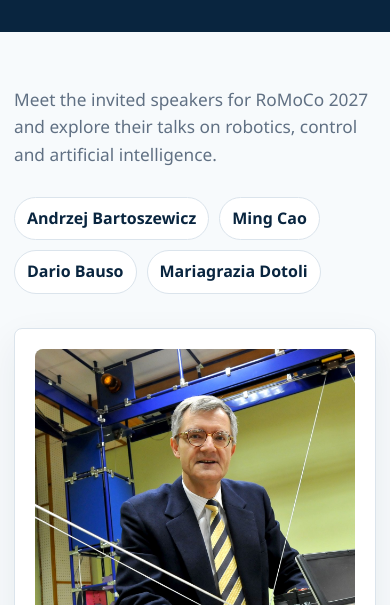
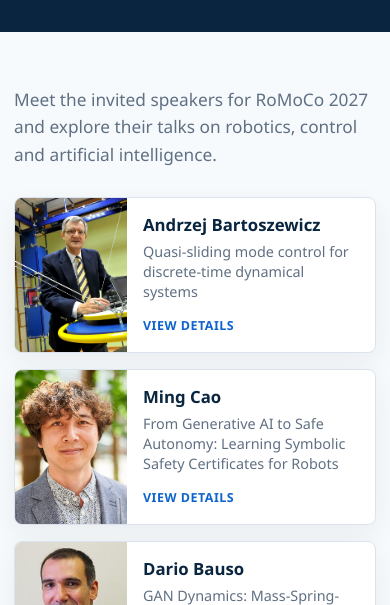
Before and after one commit to PiotrMie/romoco-2027, a website: page plenary-sessions.html in a window 390 px wide. Shown: the part 239-844 px from the top of the page. Drawn offline with Linux system fonts and the light colour scheme.

Commit message:
Redesign plenary speaker navigation

```diff
--- a/assets/css/style.css
+++ b/assets/css/style.css
@@ -1465,27 +1465,70 @@ img { max-width: 100%; height: auto; display: block; }
   font-size: 1.08rem;
 }
 
-.rm-plenary-jump {
+.rm-plenary-directory {
+  display: grid;
+  grid-template-columns: repeat(4, minmax(0, 1fr));
+  gap: 16px;
+  margin: 0 0 34px;
+}
+
+.rm-plenary-directory-card {
+  display: grid;
+  grid-template-rows: auto 1fr;
+  min-width: 0;
+  overflow: hidden;
+  border: 1px solid var(--rm-line);
+  border-radius: var(--rm-radius);
+  background: var(--rm-white);
+  color: var(--rm-navy);
+  text-decoration: none;
+  box-shadow: 0 10px 28px rgba(9, 37, 63, .06);
+  transition: transform .2s ease, border-color .2s ease, box-shadow .2s ease;
+}
+
+.rm-plenary-directory-card:hover,
+.rm-plenary-directory-card:focus-visible {
+  transform: translateY(-3px);
+  border-color: var(--rm-cyan);
+  color: var(--rm-navy);
+  box-shadow: 0 14px 34px rgba(9, 37, 63, .11);
+}
+
+.rm-plenary-directory-card img {
+  width: 100%;
+  aspect-ratio: 4 / 3;
+  object-fit: cover;
+  object-position: center 20%;
+  background: #eef3f7;
+}
+
+.rm-plenary-directory-copy {
   display: flex;
-  flex-wrap: wrap;
-  gap: 10px;
-  margin: 0 0 34px;
-}
-
-.rm-plenary-jump a {
-  display: inline-flex;
-  padding: 8px 12px;
-  border: 1px solid var(--rm-line);
-  border-radius: 999px;
-  background: var(--rm-white);
-  color: var(--rm-navy);
-  font-weight: 700;
-  text-decoration: none;
-}
-
-.rm-plenary-jump a:hover {
-  border-color: var(--rm-cyan);
+  flex-direction: column;
+  min-width: 0;
+  padding: 16px;
+}
+
+.rm-plenary-directory-copy strong {
+  margin-bottom: 7px;
+  font-size: 1.05rem;
+  line-height: 1.25;
+}
+
+.rm-plenary-directory-copy > span {
+  color: var(--rm-muted);
+  font-size: .9rem;
+  line-height: 1.4;
+}
+
+.rm-plenary-directory-copy small {
+  margin-top: auto;
+  padding-top: 14px;
   color: var(--rm-blue);
+  font-size: .78rem;
+  font-weight: 800;
+  text-transform: uppercase;
+  letter-spacing: .04em;
 }
 
 .rm-plenary-list {
@@ -1504,6 +1547,14 @@ img { max-width: 100%; height: auto; display: block; }
   border: 1px solid var(--rm-line);
   border-radius: var(--rm-radius);
   box-shadow: 0 14px 38px rgba(9, 37, 63, .07);
+}
+
+.rm-plenary-speaker-detail {
+  grid-template-columns: minmax(0, 1fr);
+}
+
+.rm-plenary-speaker-detail > :not(.rm-plenary-photo-wrap) {
+  grid-column: 1;
 }
 
 .rm-plenary-photo-wrap {
@@ -1614,7 +1665,28 @@ img { max-width: 100%; height: auto; display: block; }
   color: var(--rm-white);
 }
 
+@media (max-width: 1050px) {
+  .rm-plenary-directory {
+    grid-template-columns: repeat(2, minmax(0, 1fr));
+  }
+}
+
 @media (max-width: 760px) {
+  .rm-plenary-directory {
+    grid-template-columns: 1fr;
+  }
+
+  .rm-plenary-directory-card {
+    grid-template-columns: 112px minmax(0, 1fr);
+    grid-template-rows: 1fr;
+  }
+
+  .rm-plenary-directory-card img {
+    height: 100%;
+    min-height: 150px;
+    aspect-ratio: auto;
+  }
+
   .rm-plenary-speaker {
     grid-template-columns: 1fr;
     padding: 20px;
--- a/plenary-sessions.html
+++ b/plenary-sessions.html
@@ -32,10 +32,14 @@
     <h1 class="rm-page-title">Plenary Sessions</h1>
   </div></div>
   <div class="rm-section"><div class="rm-container"><p class="rm-plenary-intro">Meet the invited speakers for RoMoCo 2027 and explore their talks on robotics, control and artificial intelligence.</p>
-<nav class="rm-plenary-jump" aria-label="Plenary speakers"><a href="#andrzej-bartoszewicz">Andrzej Bartoszewicz</a><a href="#ming-cao">Ming Cao</a><a href="#dario-bauso">Dario Bauso</a><a href="#mariagrazia-dotoli">Mariagrazia Dotoli</a></nav>
+<nav class="rm-plenary-directory" aria-label="Plenary speakers">
+<a class="rm-plenary-directory-card" href="#andrzej-bartoszewicz"><img src="assets/img/speakers/andrzej-bartoszewicz.jpg" alt=""><span class="rm-plenary-directory-copy"><strong>Andrzej Bartoszewicz</strong><span>Quasi-sliding mode control for discrete-time dynamical systems</span><small>View details</small></span></a>
+<a class="rm-plenary-directory-card" href="#ming-cao"><img src="assets/img/speakers/ming-cao.jpg" alt=""><span class="rm-plenary-directory-copy"><strong>Ming Cao</strong><span>From Generative AI to Safe Autonomy: Learning Symbolic Safety Certificates for Robots</span><small>View details</small></span></a>
+<a class="rm-plenary-directory-card" href="#dario-bauso"><img src="assets/img/speakers/dario-bauso.jpg" alt=""><span class="rm-plenary-directory-copy"><strong>Dario Bauso</strong><span>GAN Dynamics: Mass-Spring-Damper Analogy</span><small>View details</small></span></a>
+<a class="rm-plenary-directory-card" href="#mariagrazia-dotoli"><img src="assets/img/speakers/mariagrazia-dotoli.jpg" alt=""><span class="rm-plenary-directory-copy"><strong>Mariagrazia Dotoli</strong><span>Safe, Ergonomic, and Efficient Human-Robot Collaboration: Advances in Control and Optimization for Industry 4.0</span><small>View details</small></span></a>
+</nav>
 <div class="rm-plenary-list">
-<section class="rm-plenary-speaker" id="andrzej-bartoszewicz">
-<div class="rm-plenary-photo-wrap"><img class="rm-plenary-photo" src="assets/img/speakers/andrzej-bartoszewicz.jpg" alt="Andrzej Bartoszewicz"></div>
+<section class="rm-plenary-speaker rm-plenary-speaker-detail" id="andrzej-bartoszewicz">
 <div>
 <p class="rm-plenary-role">Plenary speaker</p>
 <h2>Andrzej Bartoszewicz</h2>
@@ -46,10 +50,9 @@
 <p>We consider the idea of quasi-sliding motion, the concept of equivalent control, Furuta&#8217;s approach, switching and non-switching reaching laws, the model reference approach to DSMC, sliding manifold selection, state error bounds, optimal sliding surfaces, multirate output feedback DSMC, event-triggered sliding mode control, and higher-relative-degree sliding variables. We also discuss some discretization issues.</p>
 <h3>Biography</h3>
 <p>Andrzej Bartoszewicz is a professor at Lodz University of Technology and a leading specialist in control theory, sliding mode control and discrete-time systems. His research covers continuous and discrete sliding mode control, robust control, constrained and networked systems, power electronics, drives and cyber-physical systems. He is a full member of the Polish Academy of Sciences.</p>
-</p></div>
+</div>
 </section>
-<section class="rm-plenary-speaker" id="ming-cao">
-<div class="rm-plenary-photo-wrap"><img class="rm-plenary-photo" src="assets/img/speakers/ming-cao.jpg" alt="Ming Cao"></div>
+<section class="rm-plenary-speaker rm-plenary-speaker-detail" id="ming-cao">
 <div>
 <p class="rm-plenary-role">Plenary speaker</p>
 <h2>Ming Cao</h2>
@@ -65,10 +68,9 @@
 <p>He is an IEEE Fellow. He is the 2017 and inaugural recipient of the Manfred Thoma medal from the International Federation of Automatic Control (IFAC) and the 2016 recipient of the European Control Award sponsored by the European Control Association (EUCA).</p>
 <p>He is a Senior Editor for Systems and Control Letters, and is or has been an Associate Editor for IEEE Transactions on Automatic Control, IEEE Transaction on Control of Network Systems, IEEE Transactions on Neural Networks and Learning Systems, IEEE Transactions on Circuits and Systems, IEEE Robotics &amp; Automation Magazine, and IEEE Circuits and Systems Magazine. He is a member of the IFAC Council. He is the General Chair of IFAC World Congress in 2029 in Amsterdam.</p>
 <p>His research interests include autonomous robots and multi-agent systems, complex networks and decision-making processes.</p>
-</p></div>
+</div>
 </section>
-<section class="rm-plenary-speaker" id="dario-bauso">
-<div class="rm-plenary-photo-wrap"><img class="rm-plenary-photo" src="assets/img/speakers/dario-bauso.jpg" alt="Dario Bauso"></div>
+<section class="rm-plenary-speaker rm-plenary-speaker-detail" id="dario-bauso">
 <div>
 <p class="rm-plenary-role">Plenary speaker</p>
 <h2>Dario Bauso</h2>
@@ -83,10 +85,9 @@
 <h3>Biography</h3>
 <p>Dario Bauso has received the Laurea degree in Aeronautical Engineering in 2000 and the Ph.D. degree in Automatic Control and System Theory in 2004 from the University of Palermo, Italy. Since 2005 he has been with the Dipartimento di Ingegneria, University of Palermo (Italy). He was with the Jan C. Willems Center for Systems and Control, ENTEG, Faculty of Science and Engineering, University of Groningen (The Netherlands), where he was Full Professor and Chair of Operations Research for Engineering Systems.</p>
 <p>Since 2018 he has been a guest professor at Keio University, Japan. His research interests are in the field of Optimization, Optimal and Distributed Control, and Game Theory. Bauso was an Associate Editor of IEEE Transactions on Automatic Control from 2011 to 2016, of IFAC Automatica from 2015 to 2021, of IEEE Control Systems Letters from 2016 to 2021, of Dynamic Games and Applications from 2011 to 2022, and is Associate Editor of Journal of Dynamics and Games since 2019.</p>
-</p></div>
+</div>
 </section>
-<section class="rm-plenary-speaker" id="mariagrazia-dotoli">
-<div class="rm-plenary-photo-wrap"><img class="rm-plenary-photo" src="assets/img/speakers/mariagrazia-dotoli.jpg" alt="Mariagrazia Dotoli"></div>
+<section class="rm-plenary-speaker rm-plenary-speaker-detail" id="mariagrazia-dotoli">
 <div>
 <p class="rm-plenary-role">Plenary speaker</p>
 <h2>Mariagrazia Dotoli</h2>
@@ -105,7 +106,7 @@
 <p>Her research interests include decision and control approaches for energy systems, smart manufacturing, intelligent logistics, transportation systems and smart cities. She has authored more than 300 international publications, including a textbook and over 100 international journal papers.</p>
 <p>She is Editor-in-Chief of the IEEE Transactions on Automation Science and Engineering. She is General Co-Chair of the 2028 IEEE International Conference on Systems, Man, and Cybernetics and has chaired major IEEE and IFAC conferences, including CASE 2024, SENSYS 2025 and MED 2021.</p>
 <p>Prof. Dotoli is an IEEE Fellow and serves as Vice President for Membership and Student Activities of the IEEE Systems, Man, and Cybernetics Society and as a member of the Administrative Committee of the IEEE Robotics and Automation Society. She is listed among the world&#8217;s top 2% of scientists for career-long and single-year impact in Industrial Engineering &amp; Automation and Artificial Intelligence &amp; Image Processing.</p>
-</p></div>
+</div>
 </section>
 </div>
 </div></div>
```
